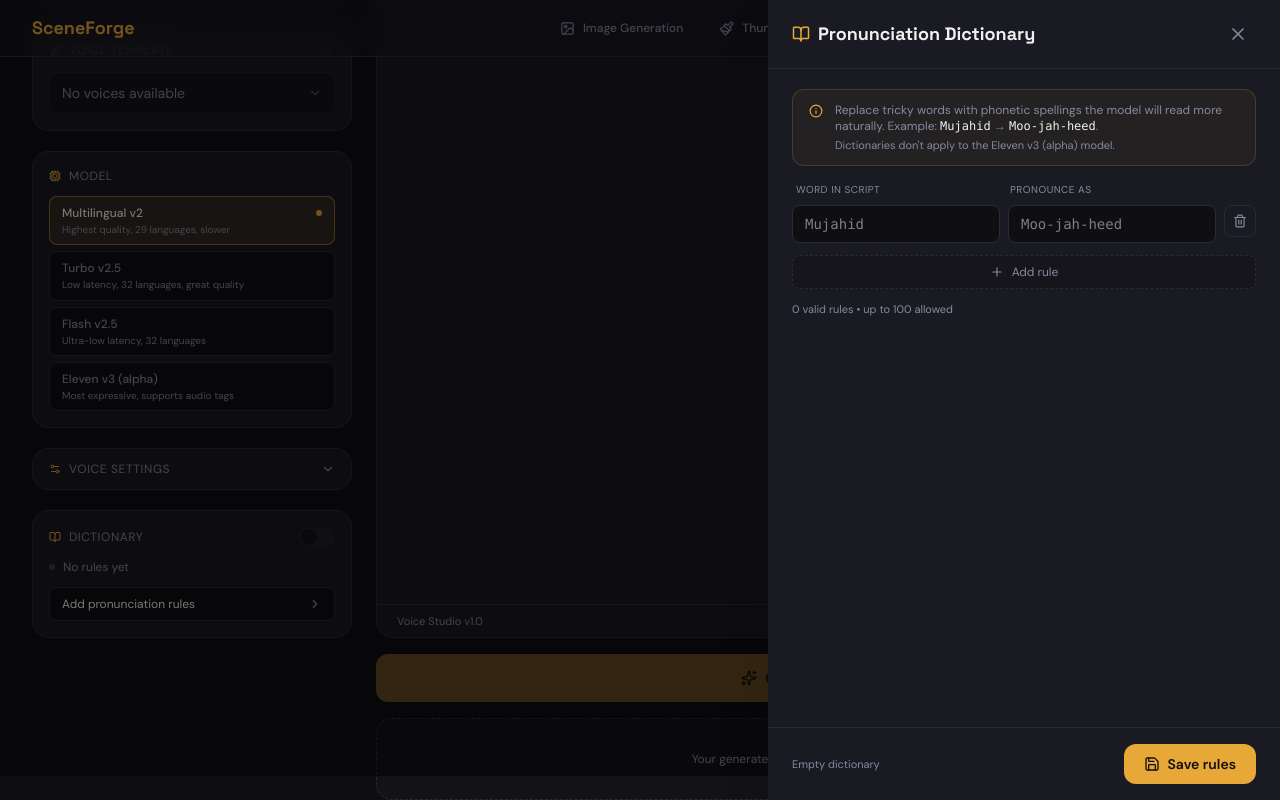
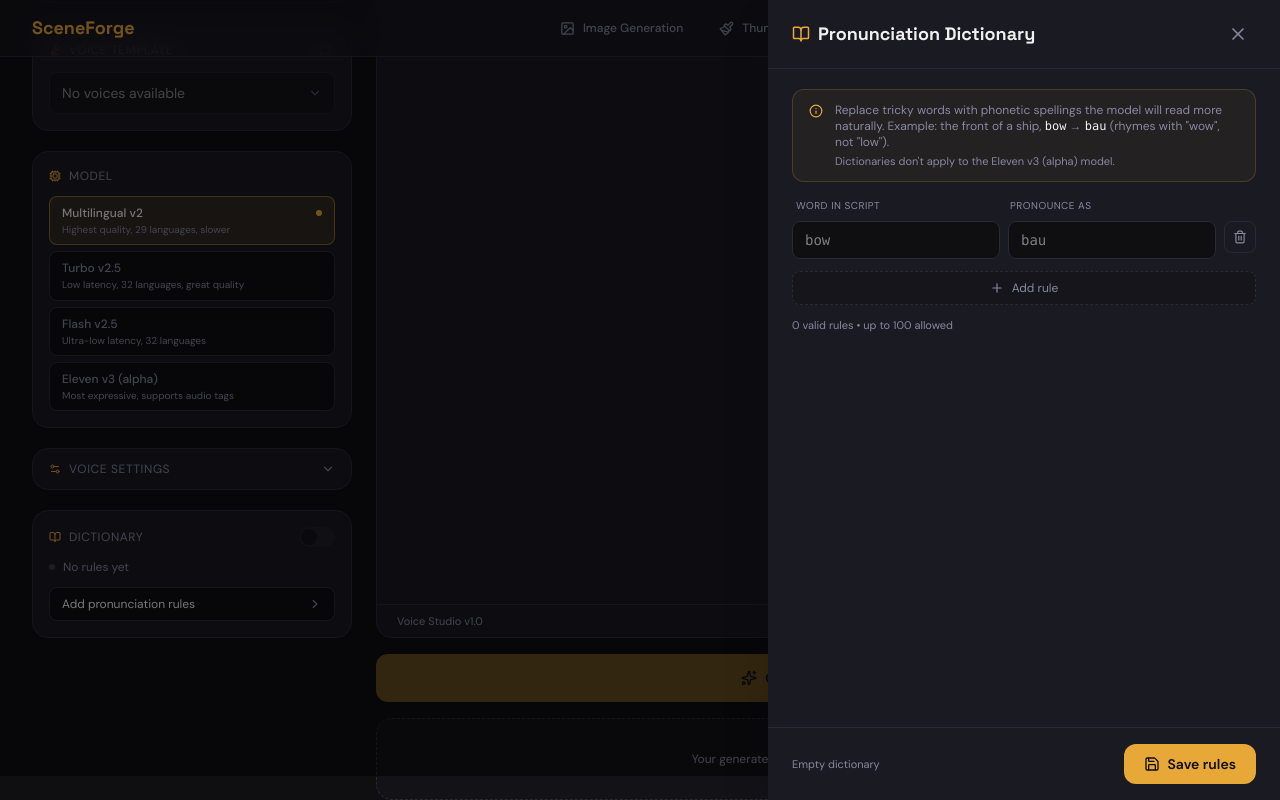
Before and after one commit to kabeermahmood/SceneForge, a Next.js app: page /voice-studio in a window 1280 px wide. Both pictures are taken after a click on the button "Add pronunciation rules". Shown: the part 262-1062 px from the top of the page. Built offline with nearby package versions, Linux system fonts and the light colour scheme.

Commit message:
add dfaultexample for users clarity

```diff
--- a/components/voice-studio/PronunciationDictPanel.tsx
+++ b/components/voice-studio/PronunciationDictPanel.tsx
@@ -119,15 +119,11 @@ export default function PronunciationDictPanel({
             <div className="space-y-1">
               <p>
                 Replace tricky words with phonetic spellings the model will read
-                more naturally. Example:{" "}
-                <span className="font-mono text-text-primary">
-                  Mujahid
-                </span>{" "}
+                more naturally. Example: the front of a ship,{" "}
+                <span className="font-mono text-text-primary">bow</span>{" "}
                 <span className="text-text-secondary">→</span>{" "}
-                <span className="font-mono text-text-primary">
-                  Moo-jah-heed
-                </span>
-                .
+                <span className="font-mono text-text-primary">bau</span>{" "}
+                (rhymes with &quot;wow&quot;, not &quot;low&quot;).
               </p>
               <p className="text-[11px]">
                 Dictionaries don&apos;t apply to the Eleven v3 (alpha) model.
@@ -156,7 +152,7 @@ export default function PronunciationDictPanel({
                     onChange={(e) =>
                       updateRow(row.id, { from: e.target.value })
                     }
-                    placeholder="Mujahid"
+                    placeholder="bow"
                     maxLength={MAX_FROM_LENGTH + 10}
                     className={`rounded-lg border bg-background px-3 py-2 text-sm font-mono ${
                       fromTooLong
@@ -170,7 +166,7 @@ export default function PronunciationDictPanel({
                     onChange={(e) =>
                       updateRow(row.id, { to: e.target.value })
                     }
-                    placeholder="Moo-jah-heed"
+                    placeholder="bau"
                     maxLength={MAX_TO_LENGTH + 10}
                     className={`rounded-lg border bg-background px-3 py-2 text-sm font-mono ${
                       toTooLong
```
